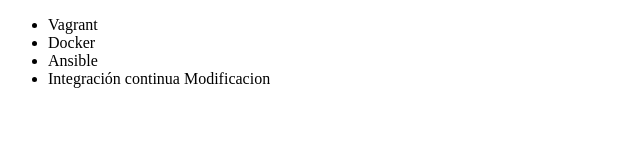
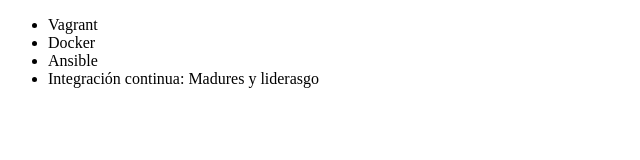
Before and after one commit to alvaro1091/alura-xurso, a plain HTML site: page index.html in a window 1280 px wide. Shown: the full height of the page, 0-640 px from the left. Drawn offline with Linux system fonts and the light colour scheme.

Commit message:
Modificacion de la lista de curso:

```diff
--- a/index.html
+++ b/index.html
@@ -9,7 +9,7 @@
           <li> Vagrant </li>
           <li> Docker </li>
           <li> Ansible </li>
-          <li> Integración continua Modificacion </li>
+          <li> Integración continua: Madures y liderasgo </li>
      </ul>
 </body>
 </html>
```
